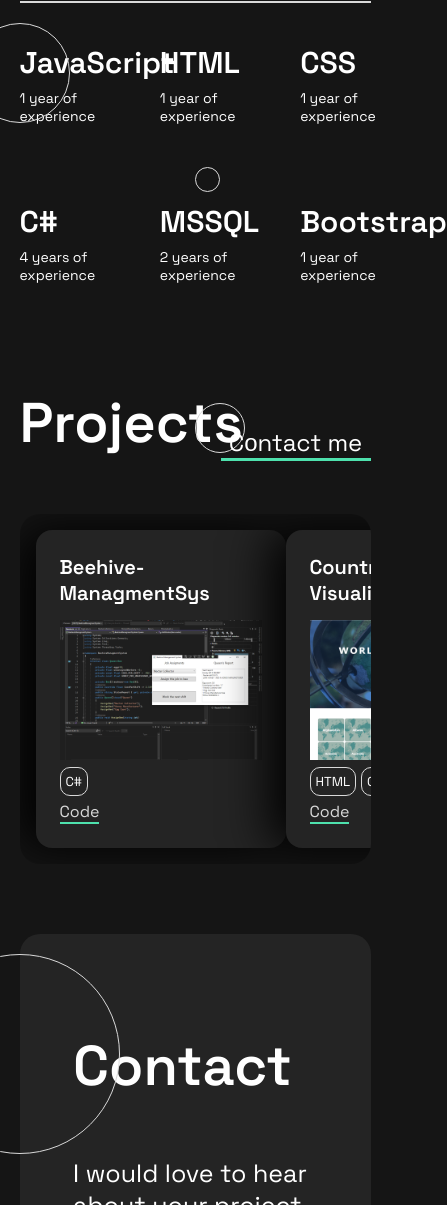
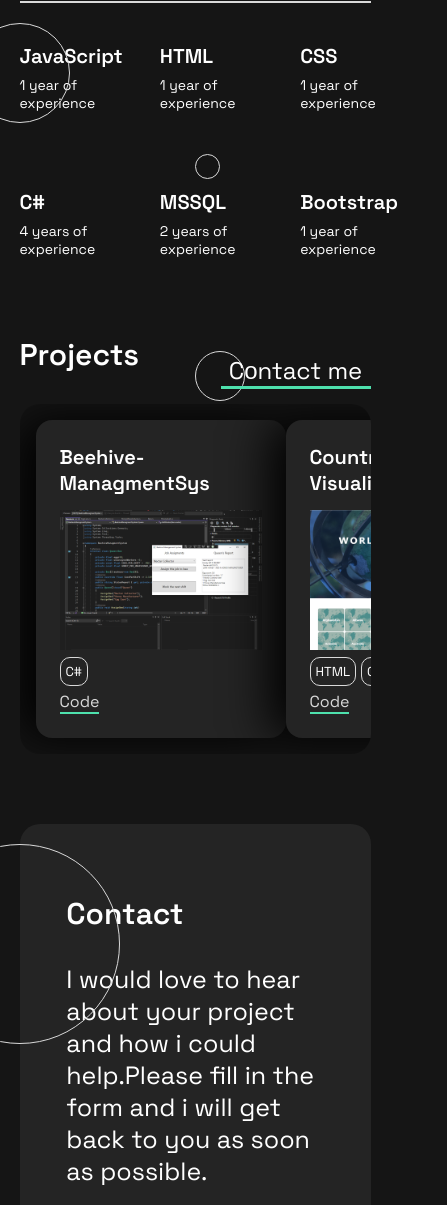
Before and after one commit to Huchbg/Portfolio, a plain HTML site: page index.html in a window 390 px wide. Shown: the part 795-2000 px from the top of the page, 447 px wide, since content can reach past the window. Drawn offline with Linux system fonts and the light colour scheme.

Commit message:
Update style.css

```diff
--- a/style.css
+++ b/style.css
@@ -411,10 +411,10 @@ body{
     }
     .contractDiv{
         border: transparent;
-        width: 90%;
+        width: 95%;
     }
     .contractForm{
-        width: 80%;
+        width: 90%;
     }
     .ulList{
         width: 100%;
@@ -437,4 +437,16 @@ body{
     .informationP{
         width: 100%;
     }
+    .skillH{
+        font-size: 20px;
+    }
+    .btn{
+        margin: 0 auto;
+    }
+    .projectsHead{
+        font-size: 30px;
+    }
+    .btnP{
+        top: -20px;
+    }
 }
```
